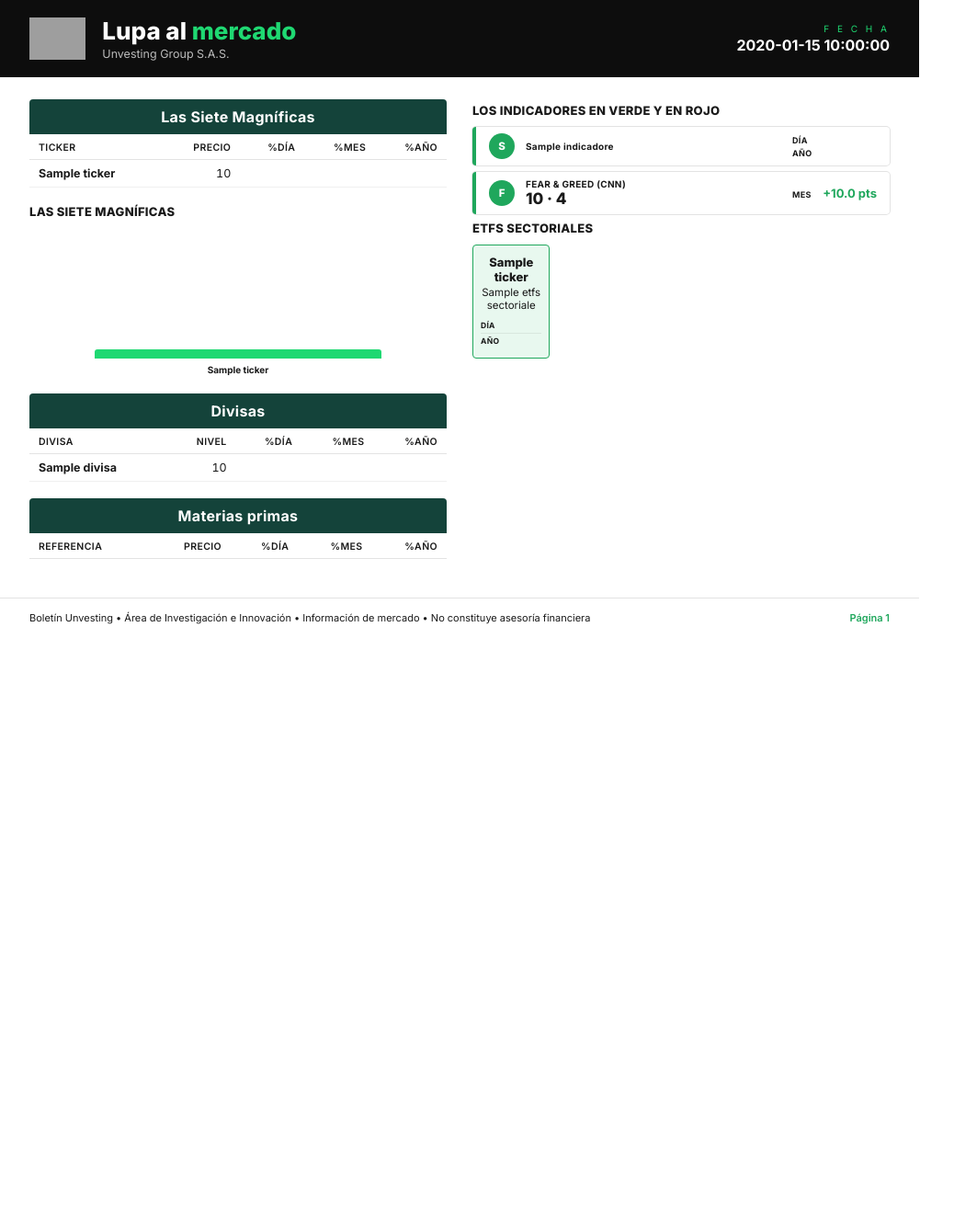
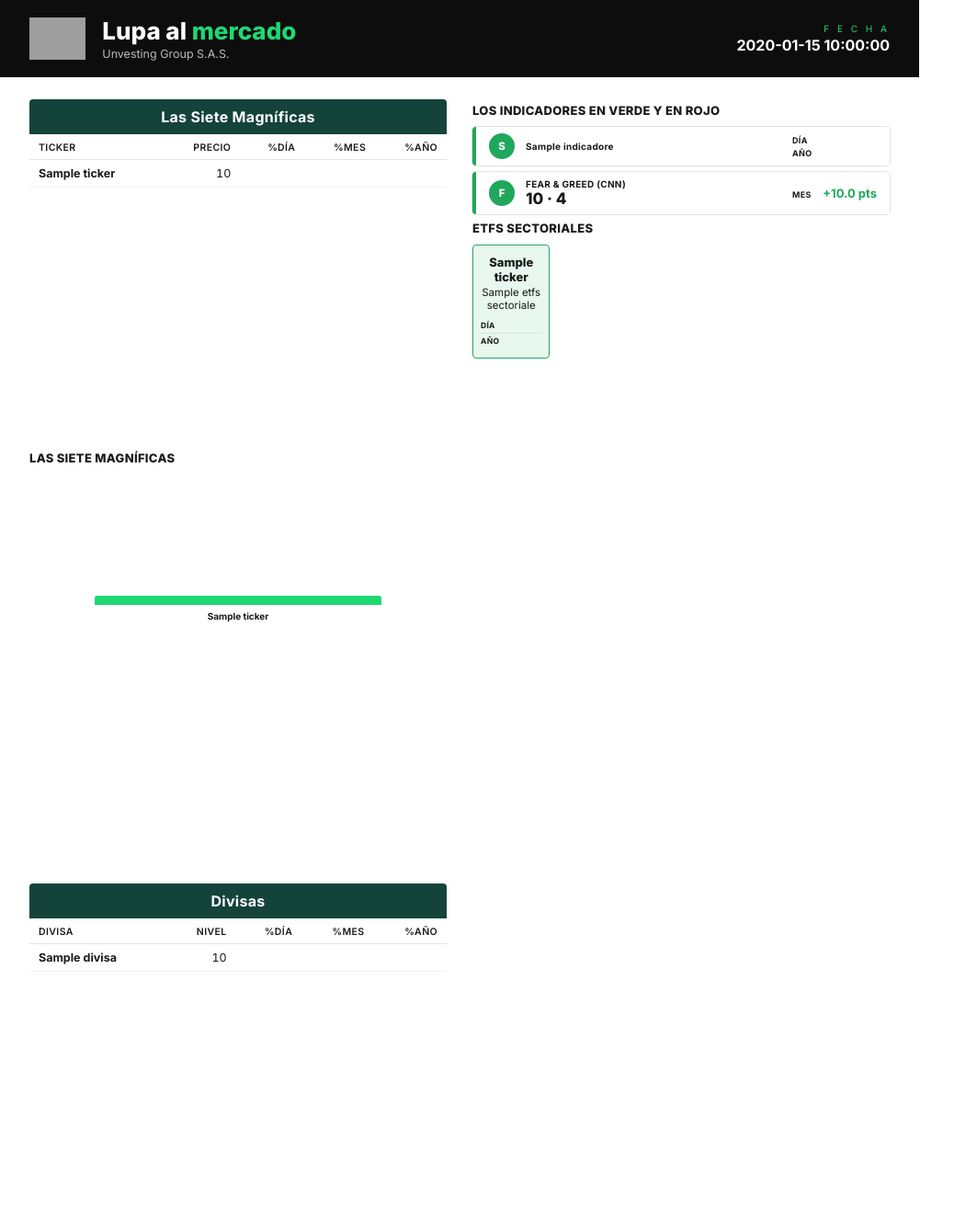
Before and after one commit to jegranadosr-cmyk/Boletin, a Python web app: template templates/page1.html in a window 1280 px wide. Shown: the top 1339 px of the page at 92% size, without its empty margins (0-1063 px from the left). Before the commit the page ends 679 px from the top, so only its background shows below. Run offline with Jinja, Linux system fonts and the light colour scheme; the template is opened without the code that fills it: most values are stand-ins (such as "Sample title", 1, 10 or a date in 2020); lists and menus that the app fills with data are empty; grey boxes are pictures that could not be loaded.

Commit message:
Unifica el tamano de ambas paginas: altura fija compartida y espaciado distribuido en columna izquierda de pagina 1

```diff
--- a/templates/base.css
+++ b/templates/base.css
@@ -25,6 +25,7 @@ body {
 
 .page {
   width: 1000px;
+  min-height: 1490px;
   background: #ffffff;
   display: flex;
   flex-direction: column;
@@ -33,7 +34,10 @@ body {
 .content {
   padding: 24px 32px;
   flex: 1;
+  display: flex;
+  flex-direction: column;
 }
+.two-col-fill { flex: 1; }
 
 .footer {
   display: flex;
@@ -154,6 +158,8 @@ table.boletin-table td.sub { color: var(--text-muted); font-size: 11.5px; }
 
 .two-col { display: flex; gap: 28px; }
 .col { flex: 1; min-width: 0; }
+.col-spread { display: flex; flex-direction: column; justify-content: space-between; }
+.col-spread > .chart-block { margin-bottom: 0; }
 
 /* page1 right column cards */
 .section-title {
@@ -190,7 +196,7 @@ table.boletin-table td.sub { color: var(--text-muted); font-size: 11.5px; }
 
 .sector-grid {
   display: grid;
-  grid-template-columns: repeat(5, 1fr);
+  grid-template-columns: repeat(5, minmax(0, 1fr));
   gap: 8px;
   margin-bottom: 20px;
 }
--- a/templates/page1.html
+++ b/templates/page1.html
@@ -24,8 +24,8 @@
 
 
   <div class="content">
-    <div class="two-col">
-      <div class="col">
+    <div class="two-col two-col-fill">
+      <div class="col col-spread">
         <table class="boletin-table">
           <caption class="caption-lg">Las Siete Magníficas</caption>
           <thead><tr><th>Ticker</th><th class="num">Precio</th><th class="num">%Día</th><th class="num">%Mes</th><th class="num">%Año</th></tr></thead>
@@ -42,6 +42,7 @@
           </tbody>
         </table>
 
+        <div class="chart-block">
           <div class="section-title">LAS SIETE MAGNÍFICAS</div>
           <div class="bar-chart">
             {% for m in siete_magnificas %}
@@ -51,6 +52,7 @@
                 <div class="bar-label">{{ m.ticker }}</div>
               </div>
             {% endfor %}
+          </div>
         </div>
 
         <table class="boletin-table">
```
Lines whose indentation alone changed are shown as unchanged.
